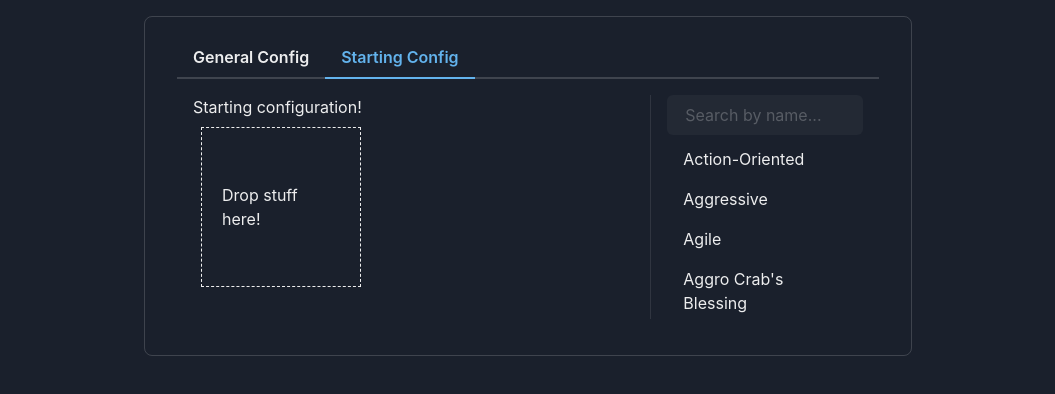
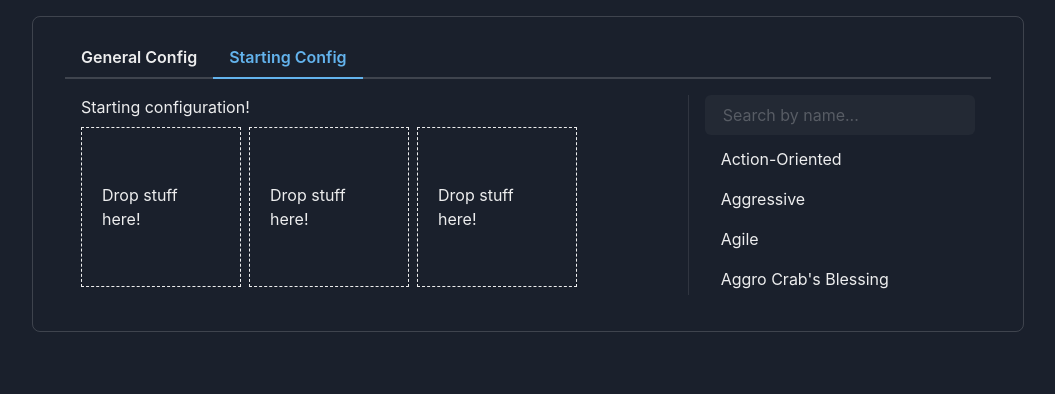
Before and after one commit to franomai/cornercutter, a React (Vite) app in the folder frontend/: page / in a window 1280 px wide. Both pictures are taken after a click on the tab "Starting Config". Shown: the top 394 px of the page, without its empty margins (112-1167 px from the left). Built offline with nearby package versions, Linux system fonts and the light colour scheme.

Commit message:
#3 Made width of app 80% and made candrop colour consistent with tabs

```diff
--- a/frontend/src/App.tsx
+++ b/frontend/src/App.tsx
@@ -6,7 +6,7 @@ import StartingConfig from './pages/StartingConfig';
 function App() {
     return (
         <div className="App">
-            <Container my={4} maxW="800px">
+            <Container my={4} maxW="80%">
                 <Box borderWidth="1px" py={5} px={8} borderRadius="lg">
                     <Tabs>
                         <TabList>
--- a/frontend/src/components/dragdrop/Dropzone.tsx
+++ b/frontend/src/components/dragdrop/Dropzone.tsx
@@ -1,4 +1,4 @@
-import { Box, Center } from '@chakra-ui/react';
+import { Box, Center, Text } from '@chakra-ui/react';
 import { faPlus } from '@fortawesome/free-solid-svg-icons';
 import { FontAwesomeIcon } from '@fortawesome/react-fontawesome';
 import { FC, ReactNode, useState } from 'react';
@@ -7,7 +7,7 @@ import { ItemType, Item } from '../../types/ItemTypes';
 
 interface Props {
     itemType: ItemType;
-    onItemDropped: (dragItem: string) => void;
+    onItemDropped?: (item: Item) => void;
 }
 
 interface DropProps {
@@ -20,7 +20,10 @@ const Dropzone: FC<Props> = (props) => {
 
     const [{ isOver, canDrop }, dropRef] = useDrop<Item, unknown, DropProps>(() => ({
         accept: props.itemType.id,
-        drop: (item) => setItem(item),
+        drop: (item) => {
+            if (props.onItemDropped) props.onItemDropped(item);
+            setItem(item);
+        },
         collect: (monitor) => ({
             isOver: monitor.isOver(),
             canDrop: monitor.canDrop(),
@@ -28,12 +31,17 @@ const Dropzone: FC<Props> = (props) => {
     }));
 
     function renderDropzone(): ReactNode {
-        if (isOver) return <FontAwesomeIcon icon={faPlus} size="2x" />;
+        if (isOver && canDrop)
+            return (
+                <Text color="blue.300">
+                    <FontAwesomeIcon icon={faPlus} size="2x" />
+                </Text>
+            );
         return item ? props.itemType.render(item) : 'Drop stuff here!';
     }
 
     return (
-        <Box w={40} h={40} ref={dropRef} border="1px dashed" p={3} m={2} borderColor={canDrop ? 'teal.200' : undefined}>
+        <Box w={40} h={40} ref={dropRef} border="1px dashed" p={3} borderColor={canDrop ? 'blue.300' : undefined}>
             <Center p={2} background={isOver ? 'whiteAlpha.100' : undefined} w="full" h="full">
                 {renderDropzone()}
             </Center>
--- a/frontend/src/components/dragdrop/Skill.tsx
+++ b/frontend/src/components/dragdrop/Skill.tsx
@@ -1,4 +1,3 @@
-import { Box } from '@chakra-ui/react';
 import { FC } from 'react';
 import { useDrag } from 'react-dnd';
 import { Item } from '../../types/ItemTypes';
--- a/frontend/src/pages/StartingConfig.tsx
+++ b/frontend/src/pages/StartingConfig.tsx
@@ -1,4 +1,4 @@
-import { Grid, GridItem } from '@chakra-ui/react';
+import { Grid, GridItem, Stack } from '@chakra-ui/react';
 import { FC } from 'react';
 import Dropzone from '../components/dragdrop/Dropzone';
 import { ItemTypes } from '../components/ItemTypeDefinitions';
@@ -10,7 +10,11 @@ const StartingConfig: FC = () => {
         <Grid templateColumns="repeat(3, 1fr)" gap={4}>
             <GridItem colSpan={2}>
                 <div>Starting configuration!</div>
-                <Dropzone itemType={ItemTypes.SKILL} onItemDropped={console.log} />
+                <Stack direction="row" gap={2} mt={2}>
+                    <Dropzone itemType={ItemTypes.SKILL} />
+                    <Dropzone itemType={ItemTypes.SKILL} />
+                    <Dropzone itemType={ItemTypes.SKILL} />
+                </Stack>
             </GridItem>
             <GridItem colSpan={1}>
                 <SearchColumn items={Skills} />
```
